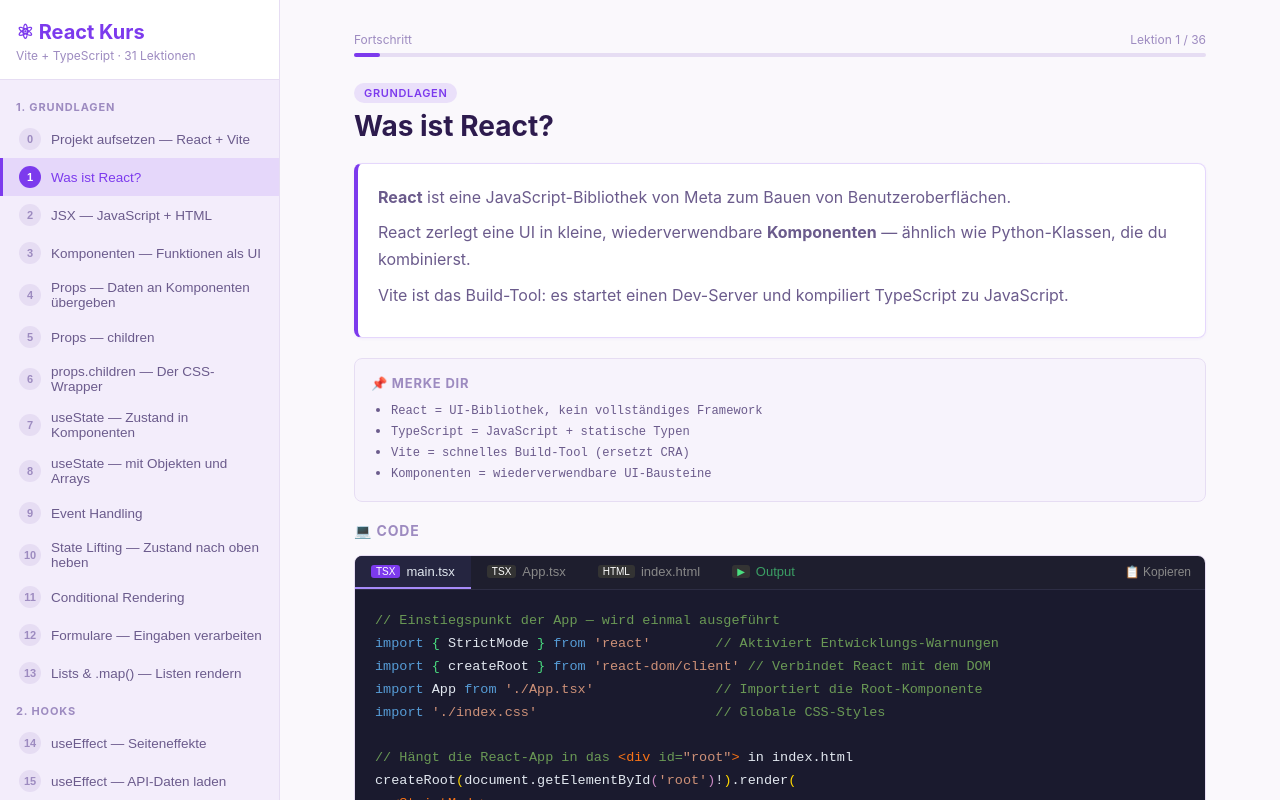
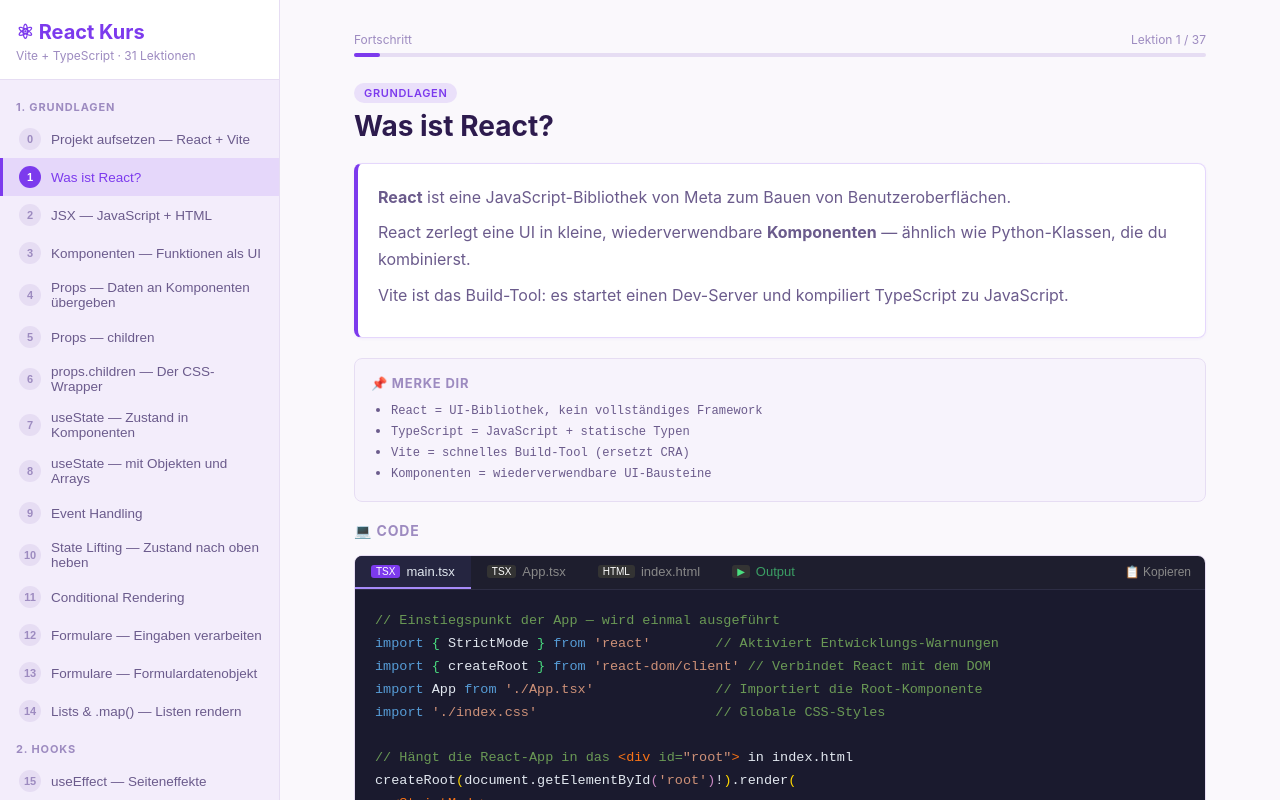
Before and after one commit to MESTE92/React_Kurs, a React (Vite) app: page / in a window 1280 px wide. Built offline with nearby package versions, Linux system fonts and the light colour scheme.

Commit message:
Lektion 13 bearbeitet

```diff
--- a/src/data/lessons.ts
+++ b/src/data/lessons.ts
@@ -1562,6 +1562,174 @@
       },
       {
         id: 13,
+        title: 'Formulare — Formulardatenobjekt',
+        category: 'Grundlagen',
+        explanation: `Statt für jedes Feld einen eigenen \`useState\` zu nutzen, fasst man alle Felder in einem **Objekt-State** zusammen.
+Ein einziger \`handleChange\` reicht für alle Inputs — er liest den Feldnamen über \`event.target.name\` und aktualisiert gezielt nur dieses Feld.
+Der **Spread-Operator** kopiert alle bestehenden Felder, der berechnete Schlüssel \`[name]\` überschreibt nur das geänderte.`,
+        keyPoints: [
+          'Ein Objekt-State für alle Felder statt vieler einzelner useState',
+          'event.target.name liest den name-Attribut des Inputs — damit weiß handleChange welches Feld sich änderte',
+          '[name]: value — berechneter Schlüssel: der Variableninhalt wird als Key benutzt',
+          'Nach dem Submit: State zurücksetzen setzt alle Felder auf leer',
+        ],
+        files: [
+          {
+            name: 'KontaktFormular.tsx',
+            language: 'tsx',
+            code: `import { useState } from 'react'
+import './KontaktFormular.css'
+
+// Typ für alle Formularfelder — ein Objekt statt mehrerer einzelner States
+type FormularDaten = {
+  name: string
+  email: string
+}
+
+function KontaktFormular() {
+  const [formularDaten, setFormularDaten] = useState<FormularDaten>({
+    name: '',
+    email: '',
+  })
+
+  // Ein einziger Handler für alle Felder
+  function handleChange(event: React.ChangeEvent<HTMLInputElement>) {
+    // name = Attribut des Inputs (z.B. "name" oder "email")
+    // value = was der User gerade getippt hat
+    const { name, value } = event.target
+
+    setFormularDaten({
+      ...formularDaten,   // alle bisherigen Felder kopieren
+      [name]: value,      // nur das geänderte Feld überschreiben
+    })
+  }
+
+  function handleSubmit(event: React.FormEvent<HTMLFormElement>) {
+    event.preventDefault()    // verhindert Seiten-Reload
+    console.log(formularDaten)
+
+    // Formular nach dem Absenden leeren
+    setFormularDaten({ name: '', email: '' })
+  }
+
+  return (
+    <form className="kontakt-form" onSubmit={handleSubmit}>
+      <h2>Kontakt</h2>
+
+      <div className="form-group">
+        <label htmlFor="name">Name</label>
+        {/* name="name" → event.target.name liefert "name" → [name]: value aktualisiert formularDaten.name */}
+        <input
+          id="name"
+          name="name"
+          type="text"
+          value={formularDaten.name}
+          onChange={handleChange}
+          placeholder="Max Mustermann"
+        />
+      </div>
+
+      <div className="form-group">
+        <label htmlFor="email">E-Mail</label>
+        {/* name="email" → event.target.name liefert "email" → [name]: value aktualisiert formularDaten.email */}
+        <input
+          id="email"
+          name="email"
+          type="email"
+          value={formularDaten.email}
+          onChange={handleChange}
+          placeholder="max@beispiel.de"
+        />
+      </div>
+
+      <button type="submit" className="btn-submit">Absenden</button>
+    </form>
+  )
+}
+
+export default KontaktFormular`,
+          },
+          {
+            name: 'App.tsx',
+            language: 'tsx',
+            code: `import KontaktFormular from './KontaktFormular'
+
+function App() {
+  return <KontaktFormular />
+}
+
+export default App`,
+          },
+          {
+            name: 'KontaktFormular.css',
+            language: 'css',
+            code: `.kontakt-form {
+  display: flex;
+  flex-direction: column;
+  gap: 16px;
+  padding: 28px 24px;
+  border: 1px solid #99f6e4;
+  border-radius: 12px;
+  background: #fff;
+  box-shadow: 0 2px 8px rgba(13, 148, 136, 0.08);
+  max-width: 320px;
+}
+
+.kontakt-form h2 {
+  font-size: 20px;
+  font-weight: 700;
+  color: #134e4a;
+  margin: 0;
+}
+
+.form-group {
+  display: flex;
+  flex-direction: column;
+  gap: 5px;
+}
+
+.form-group label {
+  font-size: 12px;
+  font-weight: 600;
+  color: #0f766e;
+  text-transform: uppercase;
+  letter-spacing: 0.04em;
+}
+
+.form-group input {
+  padding: 9px 12px;
+  border: 1px solid #99f6e4;
+  border-radius: 7px;
+  font-size: 14px;
+  color: #134e4a;
+  outline: none;
+}
+
+.form-group input:focus {
+  border-color: #0d9488;
+  box-shadow: 0 0 0 3px rgba(13, 148, 136, 0.15);
+}
+
+.btn-submit {
+  background: #0d9488;
+  color: #fff;
+  border: none;
+  padding: 11px;
+  border-radius: 8px;
+  font-size: 14px;
+  font-weight: 600;
+  cursor: pointer;
+  margin-top: 4px;
+}
+
+.btn-submit:hover {
+  background: #0f766e;
+}`,
+          },
+        ],
+      },
+      {
+        id: 14,
         title: 'Lists & .map() — Listen rendern',
         category: 'Grundlagen',
         explanation: `Arrays in JSX renderst du mit \`.map()\` — jedes Element wird in JSX umgewandelt.
@@ -1630,7 +1798,7 @@
     title: '2. Hooks',
     lessons: [
       {
-        id: 14,
+        id: 15,
         title: 'useEffect — Seiteneffekte',
         category: 'Hooks',
         explanation: `**useEffect** führt Code aus, nachdem React die Komponente gerendert hat.
@@ -1869,7 +2037,7 @@
         ],
       },
       {
-        id: 15,
+        id: 16,
         title: 'useEffect — API-Daten laden',
         category: 'Hooks',
         explanation: `API-Aufrufe gehören in \`useEffect\` — nicht direkt in die Komponente (würde bei jedem Render feuern).
@@ -1933,7 +2101,7 @@
         ],
       },
       {
-        id: 16,
+        id: 17,
         title: 'useRef — DOM-Zugriff ohne Re-render',
         category: 'Hooks',
         explanation: `**useRef** gibt eine veränderliche Box (\`.current\`) die zwischen Renders erhalten bleibt — aber kein Re-render auslöst.
@@ -1981,7 +2149,7 @@
         ],
       },
       {
-        id: 17,
+        id: 18,
         title: 'useContext — zentraler Datenspeicher',
         category: 'Hooks',
         explanation: `**Context** löst das "Prop Drilling" Problem — statt Props durch viele Ebenen zu reichen, landen alle Daten in einem zentralen Store.
@@ -2186,7 +2354,7 @@
         ],
       },
       {
-        id: 18,
+        id: 19,
         title: 'useContext — gestapelte Kontexte',
         category: 'Hooks',
         explanation: `Jede Komponente kann ihren eigenen Kontext und Provider **selbst definieren und exportieren** — nicht alles muss in eine zentrale Datei.
@@ -2395,7 +2563,7 @@
         ],
       },
       {
-        id: 19,
+        id: 20,
         title: 'useMemo & useCallback — Performance',
         category: 'Hooks',
         explanation: `**useMemo** cached das Ergebnis einer Berechnung — wird nur neu berechnet wenn sich Abhängigkeiten ändern.
@@ -2447,7 +2615,7 @@
         ],
       },
       {
-        id: 20,
+        id: 21,
         title: 'Custom Hooks — wiederverwendbare Logik',
         category: 'Hooks',
         explanation: `**Custom Hooks** sind eigene Funktionen die mit "use" beginnen und andere Hooks nutzen.
@@ -2563,7 +2731,7 @@
     title: '3. Fortgeschritten',
     lessons: [
       {
-        id: 21,
+        id: 22,
         title: 'React Router — Navigation',
         category: 'Fortgeschritten',
         explanation: `**React Router** ermöglicht clientseitige Navigation ohne Seiten-Reload.
@@ -2651,7 +2819,7 @@
         ],
       },
       {
-        id: 22,
+        id: 23,
         title: 'Formulare — kontrolliert vs. unkontrolliert',
         category: 'Fortgeschritten',
         explanation: `**Kontrollierte Inputs** — React State ist die einzige Datenquelle, DOM wird gesteuert.
@@ -2743,7 +2911,7 @@
         ],
       },
       {
-        id: 23,
+        id: 24,
         title: 'useReducer — komplexer State',
         category: 'Fortgeschritten',
         explanation: `**useReducer** ist Alternative zu useState für komplexen State mit mehreren Aktionen.
@@ -2841,7 +3009,7 @@
         ],
       },
       {
-        id: 24,
+        id: 25,
         title: 'TypeScript mit React — Typen & Generics',
         category: 'Fortgeschritten',
         explanation: `TypeScript macht React-Code robuster: Fehler werden beim Schreiben erkannt, nicht erst zur Laufzeit.
@@ -2925,7 +3093,7 @@
         ],
       },
       {
-        id: 25,
+        id: 26,
         title: 'React.memo — Rendering optimieren',
         category: 'Fortgeschritten',
         explanation: `**React.memo** ist ein Higher-Order Component (HOC) — es "merkt" sich Props und rendert nur neu wenn Props sich ändern.
@@ -2995,7 +3163,7 @@
         ],
       },
       {
-        id: 26,
+        id: 27,
         title: 'Error Boundaries',
         category: 'Fortgeschritten',
         explanation: `**Error Boundaries** fangen JavaScript-Fehler in Kindkomponenten ab und zeigen Fallback-UI.
@@ -3085,7 +3253,7 @@
         ],
       },
       {
-        id: 27,
+        id: 28,
         title: 'Lazy Loading & Suspense',
         category: 'Fortgeschritten',
         explanation: `**React.lazy()** lädt eine Komponente erst wenn sie gebraucht wird — Code-Splitting.
@@ -3129,7 +3297,7 @@
         ],
       },
       {
-        id: 28,
+        id: 29,
         title: 'Portale — Rendering außerhalb des Root',
         category: 'Fortgeschritten',
         explanation: `**Portals** rendern Kinder in einen anderen DOM-Knoten als den Parent — aber bleiben im React-Komponentenbaum.
@@ -3210,7 +3378,7 @@
     title: '4. Praxisprojekt: SportsDash',
     lessons: [
       {
-        id: 29,
+        id: 30,
         title: 'Projektübersicht & Architektur',
         category: 'Praxisprojekt',
         explanation: `Wir bauen **SportsDash** — eine App mit Login/Register und Fußball-Ergebnissen via API.
@@ -3249,7 +3417,7 @@
         ],
       },
       {
-        id: 30,
+        id: 31,
         title: 'Projekt: Types & Interfaces',
         category: 'Praxisprojekt',
         explanation: `Alle TypeScript-Typen zentral in einer Datei — so haben alle Komponenten dieselben Definitionen.
@@ -3336,7 +3504,7 @@
         ],
       },
       {
-        id: 31,
+        id: 32,
         title: 'Projekt: AuthContext',
         category: 'Praxisprojekt',
         explanation: `Der AuthContext verwaltet den eingeloggten User global — alle Komponenten können darauf zugreifen.
@@ -3410,7 +3578,7 @@
         ],
       },
       {
-        id: 32,
+        id: 33,
         title: 'Projekt: PrivateRoute & Layout',
         category: 'Praxisprojekt',
         explanation: `**PrivateRoute** schützt Seiten die nur eingeloggte User sehen dürfen — leitet sonst zum Login um.
@@ -3543,7 +3711,7 @@
         ],
       },
       {
-        id: 33,
+        id: 34,
         title: 'Projekt: Login & Register Pages',
         category: 'Praxisprojekt',
         explanation: `Login und Register sind kontrollierte Formulare die den AuthContext nutzen.
@@ -3748,7 +3916,7 @@
         ],
       },
       {
-        id: 34,
+        id: 35,
         title: 'Projekt: Dashboard & API',
         category: 'Praxisprojekt',
         explanation: `Das Dashboard lädt Live-Fußballdaten von der API. Wir nutzen einen Mock-Datensatz falls kein API-Key vorhanden.
@@ -4076,7 +4244,7 @@
         ],
       },
       {
-        id: 35,
+        id: 36,
         title: 'Projekt: App.tsx — Router zusammenbauen',
         category: 'Praxisprojekt',
         explanation: `Jetzt verbinden wir alles: Router, Auth-Provider, Layout, Private Routes und alle Seiten.
```
